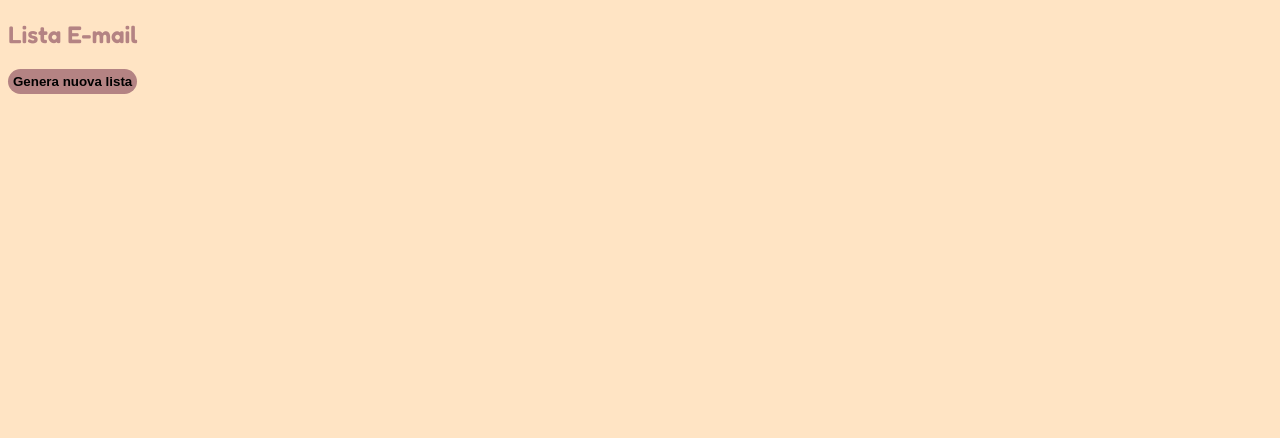
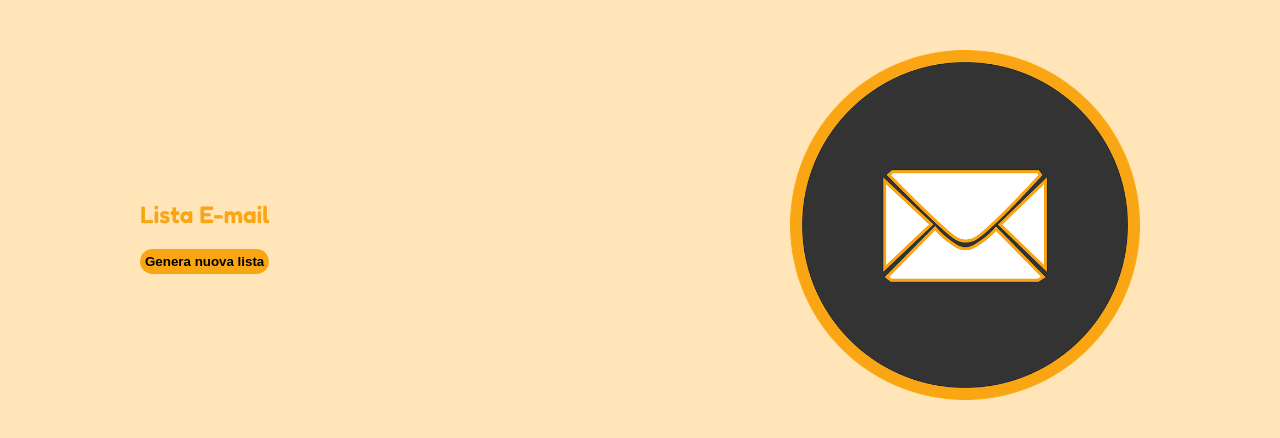
Before and after one commit to Luca-Mangiacotti/js-email-list, a plain HTML site: page index.html in a window 1280 px wide. Drawn offline with nearby package versions, Linux system fonts and the light colour scheme; no server answers; a web font is replaced by a local one.

Commit message:
fix style and add js comments

```diff
--- a/css/style.css
+++ b/css/style.css
@@ -1,12 +1,29 @@
+
+/*----------------
+    COMMONS SET
+------------------*/
+
 body{
-    background-color: bisque;
+    max-width: 1000px;
+    margin-left: auto;
+    margin-right: auto;
+    margin-top: 50px;
+    display: flex;
+    background-color: #ffe5b8;
     font-family: "Fredoka";
+    justify-content: space-between;
+    align-items: center;
 }
+
+/*----------------
+    BODY
+------------------*/
 
 h2{
 
     font-weight: 600;
-    color: #b48383;
+    color: #faa514;
+    text-shadow: black;
 }
 
 ul{
@@ -25,14 +42,18 @@ li img{
 
 #btn{
     font-weight: 600;
-    background-color: #b48383;
+    background-color: #faa514;
     border: 0px;
     padding: 5px;
     border-radius: 20px;
 }
 
 #btn:hover {
-    background-color: #d48383;
+    background-color: #ffc96b;
     font-size: 18px;
     transition: 0.5s;
-  }
+}
+
+#mainLogo{
+    max-width: 350px ;
+}
--- a/index.html
+++ b/index.html
@@ -13,9 +13,14 @@
 
 </head>
 <body>
+    <div>
     <h2>Lista E-mail</h2>
     <ul id="mailList"></ul>
     <button id="btn">Genera nuova lista</button>
+    </div>
+    <div>
+        <img id="mainLogo" src="./img/mailbody.png" alt="mailogo">
+    </div>
 
     <script src="https://cdn.jsdelivr.net/npm/axios/dist/axios.min.js"></script>
     <script src="script/script.js"></script>
```
Also changed, not shown: script/script.js (+7 -12 lines), img/mailbody.png (added).
